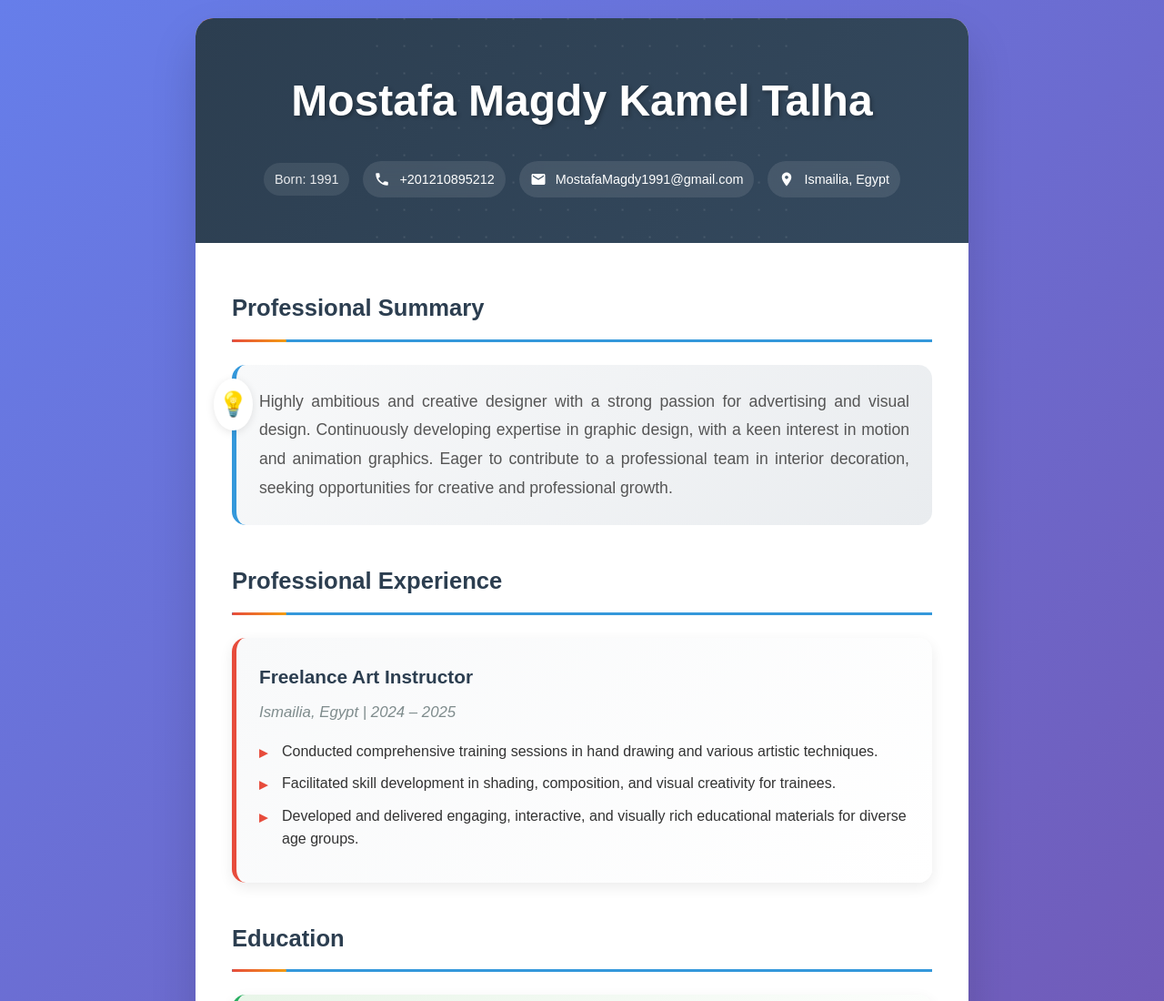
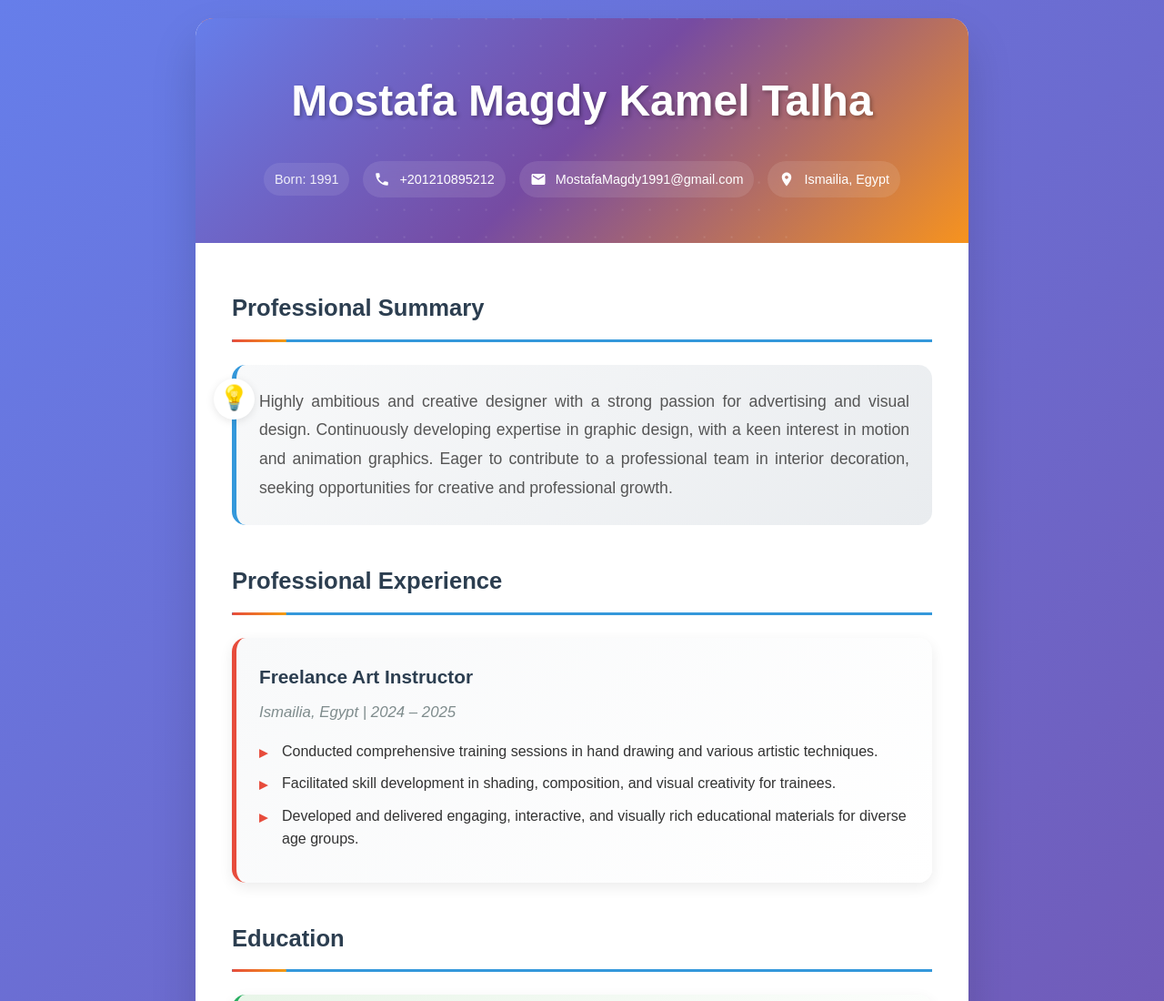
Before and after one commit to menoo20/Mostafa-Magdy, a plain HTML site: page Mostafa_Magdy_CV_Stylish.html in a window 1280 px wide. Shown: the top 1100 px of the page at 91% size. Drawn offline with Linux system fonts and the light colour scheme.

Commit message:
changed the cv title section colors

```diff
--- a/styles.css
+++ b/styles.css
@@ -34,7 +34,7 @@ body {
 }
 
 .header {
-    background: linear-gradient(135deg, #2c3e50 0%, #34495e 100%);
+    background: linear-gradient(135deg, #667eea 0%, #764ba2 50%, #f7931e 100%);
     color: white;
     padding: 50px 40px;
     text-align: center;
@@ -180,10 +180,14 @@ html:not([dir="rtl"]) .birth-year {
     content: '💡';
     position: absolute;
     top: 15px;
-    right: -15px;
+    right: -25px;
     font-size: 1.5em;
     background: white;
-    padding: 5px;
+    width: 45px;
+    height: 45px;
+    display: flex;
+    align-items: center;
+    justify-content: center;
     border-radius: 50%;
     box-shadow: 0 2px 10px rgba(0,0,0,0.1);
 }
```
